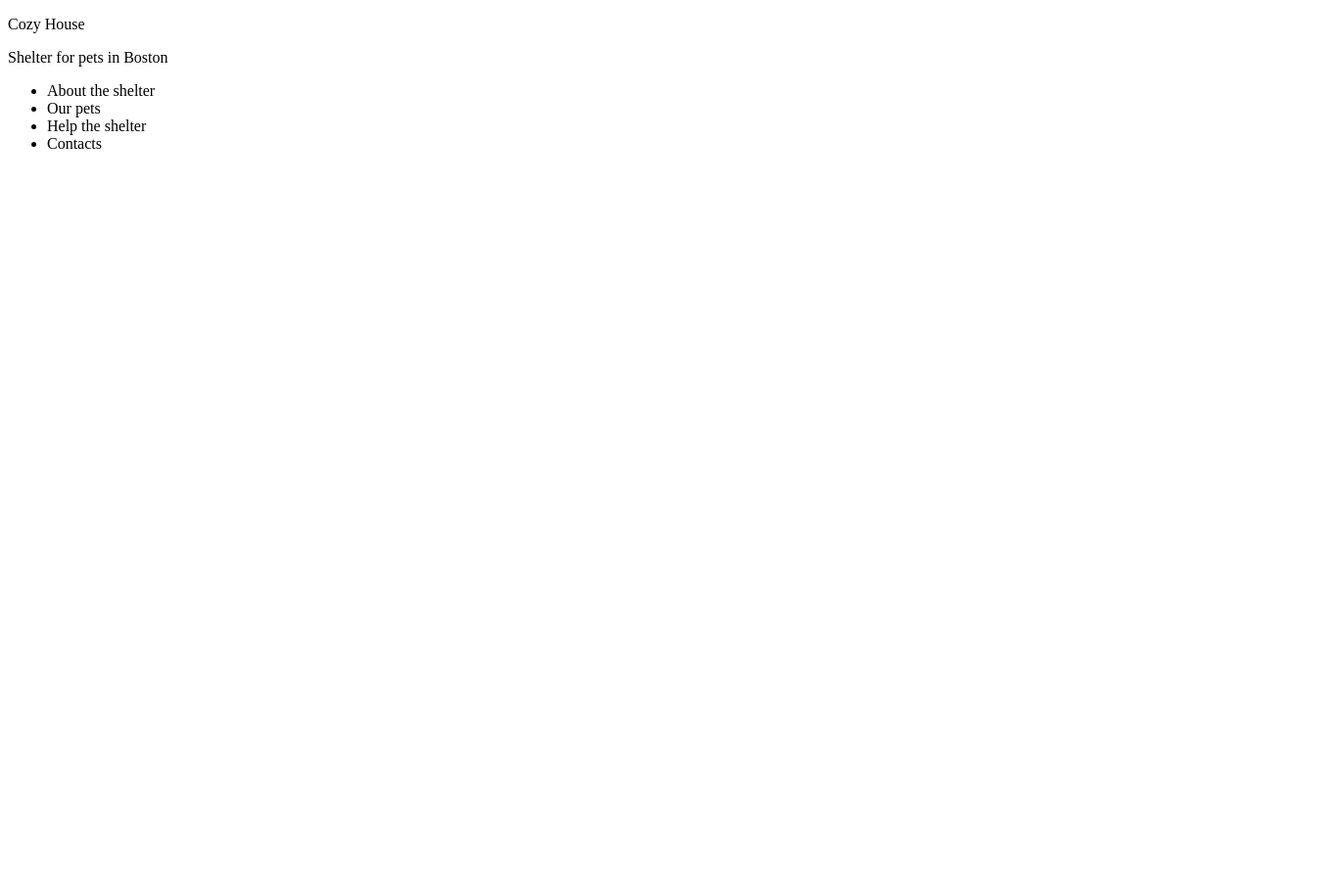
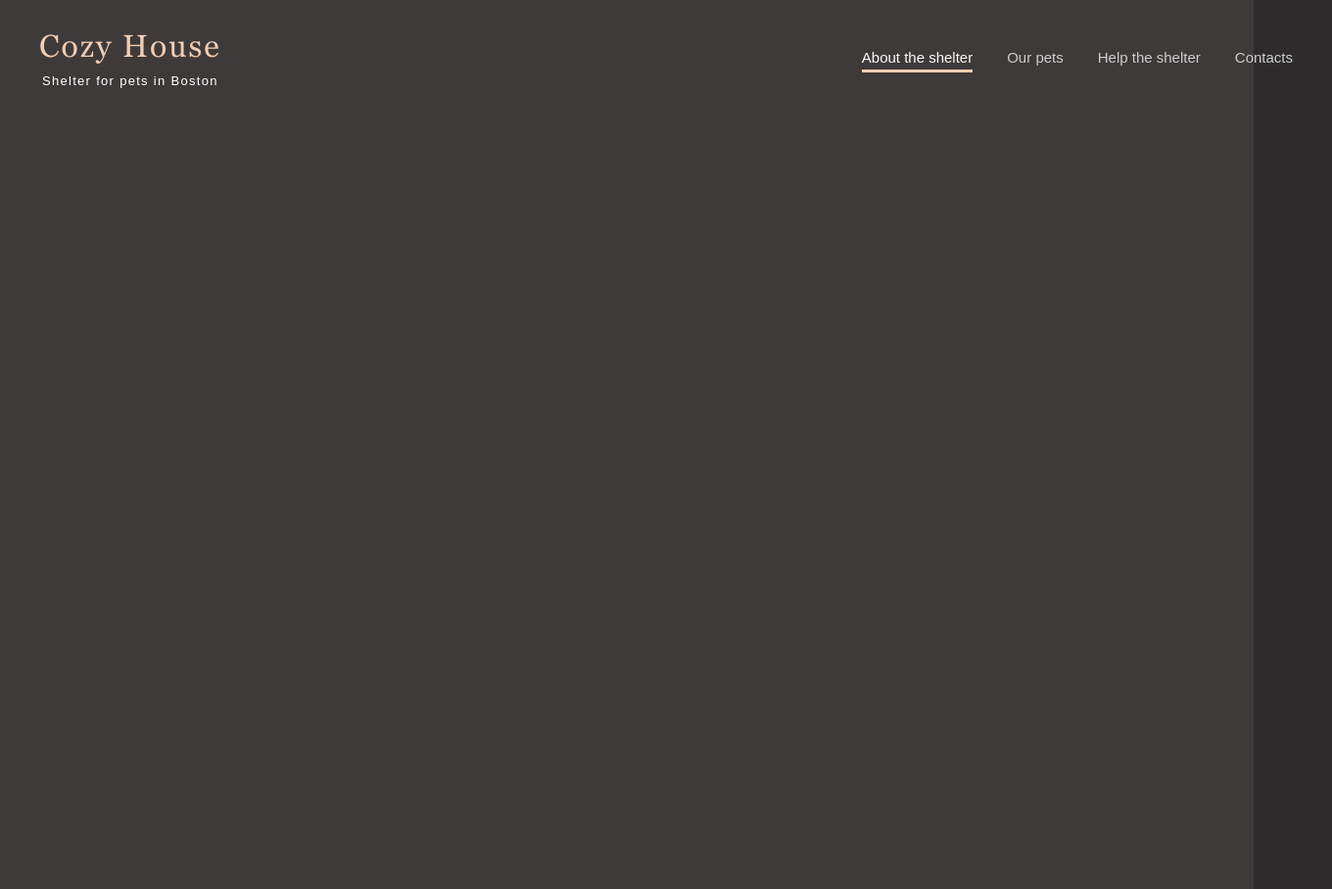
Before and after one commit to Tsepel/RSS-stage-0, a plain HTML site: page shelter/index.html in a window 1280 px wide. Shown: the whole page at 98% size, 1360 px wide, since content can reach past the window. Before the commit the page ends 800 px from the top, so only its background shows below. Drawn offline with Linux system fonts and the light colour scheme.

Commit message:
feat: update header

```diff
--- a/shelter/index.html
+++ b/shelter/index.html
@@ -4,21 +4,24 @@
     <meta charset="UTF-8">
     <meta name="viewport" content="width=device-width, initial-scale=1.0">
     <title>Document</title>
+    <link rel="stylesheet" href="style.css">
 </head>
 <body>
+    <section class="start-screen">
         <header class="header">
             <div class="logo">
                 <p class="logo-title">Cozy House</p>
                 <p class="logo-subtitle">Shelter for pets in Boston</p>
             </div>
             <nav>
-            <ul class="nav-list">
-                <li class="nav-item">About the shelter</li>
-                <li class="nav-item">Our pets</li>
-                <li class="nav-item">Help the shelter</li>
-                <li class="nav-item">Contacts</li>
+                <ul class="nav-menu">
+                    <li class="nav-menu-item menu-active">About the shelter</li>
+                    <li class="nav-menu-item">Our pets</li>
+                    <li class="nav-menu-item">Help the shelter</li>
+                    <li class="nav-menu-item">Contacts</li>
                 </ul>
             </nav>
         </header>
+    </section>
 </body>
 </html>
--- a/shelter/style.css
+++ b/shelter/style.css
@@ -0,0 +1,92 @@
+@font-face {
+    font-family: 'Georgia';
+    src: url(/assets/fonts/georgia.ttf);
+    font-weight: normal;
+    font-style: normal;
+}
+
+:root {
+    --logo_title: 400 32px/1.1 Georgia, serif;
+    --logo_subtitle: 13px Arial, sans-serif;
+    --paragraph-l: 15px/1.6 Arial, sans-serif;
+    --color-primary: #F1CDB3;
+    --color-light-xl: #FFFFFF;
+    --color-dark-s: #CDCDCD;
+    --color-light-s: #FAFAFA;
+}
+
+h1,
+h2,
+h3,
+h4,
+h5,
+h6,
+p {
+    margin: 0;
+    box-sizing: border-box;
+}
+
+ul {
+    text-decoration: none;
+    list-style: none;
+}
+
+body {
+    background-color: #2d2b2b;
+    margin: 0;
+    display: flex;
+    flex-direction: column;
+    justify-content: center;
+}
+
+.start-screen {
+    background-color: #3f3a3a;
+    height: 908px;
+}
+
+.header {
+    width: 1280px;
+    height: 60px;
+    margin-left: auto;
+    margin-right: auto;
+    display: flex;
+    justify-content: space-between;
+    align-items: center;
+    padding: 30px 40px;
+}
+
+.logo {
+    height: 60px;
+    display: flex;
+    flex-direction: column;
+    justify-content: space-between;
+    align-items: center;
+}
+
+.logo-title {
+    font: var(--logo_title);
+    color: var(--color-primary);
+    letter-spacing: 0.06em;
+}
+
+.logo-subtitle {
+    font: var(--logo_subtitle);
+    color: var(--color-light-xl);
+    letter-spacing: 0.1em;
+}
+
+.nav-menu {
+    display: flex;
+    justify-content: right;
+    font: var(--paragraph-l);
+    color: var(--color-dark-s);
+}
+
+.nav-menu-item {
+    margin-left: 35px;
+}
+
+.menu-active {
+    color: var(--color-light-s);
+    border-bottom: 3px solid var(--color-primary);
+}
```
Also changed, not shown: shelter/assets/fonts/georgia.ttf (added), shelter/assets/fonts/georgia_bolditalic.ttf (added). Lines whose indentation alone changed are shown as unchanged.
